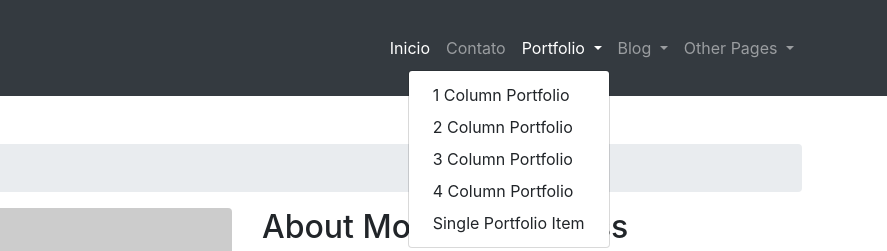
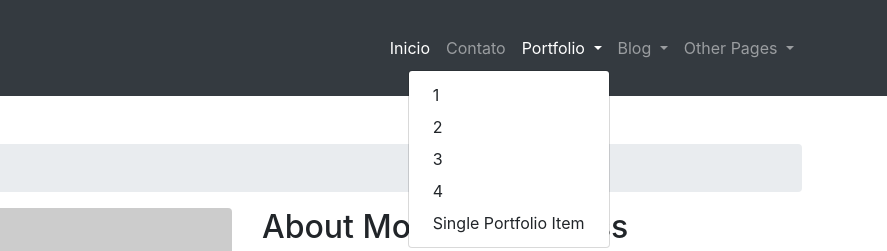
Before and after one commit to CLongo20/ALadybaloes.github.io, a website: page about.html in a window 1280 px wide. Both pictures are taken after a click on the link "Portfolio". Shown: the top 251 px of the page, 393-1280 px from the left. Drawn offline with Linux system fonts and the light colour scheme; placeholder pictures from the web are drawn by us.

Commit message:
portfolio

```diff
--- a/about.html
+++ b/about.html
@@ -43,10 +43,10 @@
               Portfolio
             </a>
             <div class="dropdown-menu dropdown-menu-right" aria-labelledby="navbarDropdownPortfolio">
-              <a class="dropdown-item" href="portfolio-1-col.html">1 Column Portfolio</a>
-              <a class="dropdown-item" href="portfolio-2-col.html">2 Column Portfolio</a>
-              <a class="dropdown-item" href="portfolio-3-col.html">3 Column Portfolio</a>
-              <a class="dropdown-item" href="portfolio-4-col.html">4 Column Portfolio</a>
+              <a class="dropdown-item" href="portfolio-1-col.html">1</a>
+              <a class="dropdown-item" href="portfolio-2-col.html">2</a>
+              <a class="dropdown-item" href="portfolio-3-col.html">3</a>
+              <a class="dropdown-item" href="portfolio-4-col.html">4</a>
               <a class="dropdown-item" href="portfolio-item.html">Single Portfolio Item</a>
             </div>
           </li>
```
Also changed, not shown: blog-home-1.html (+1 -1 lines).
